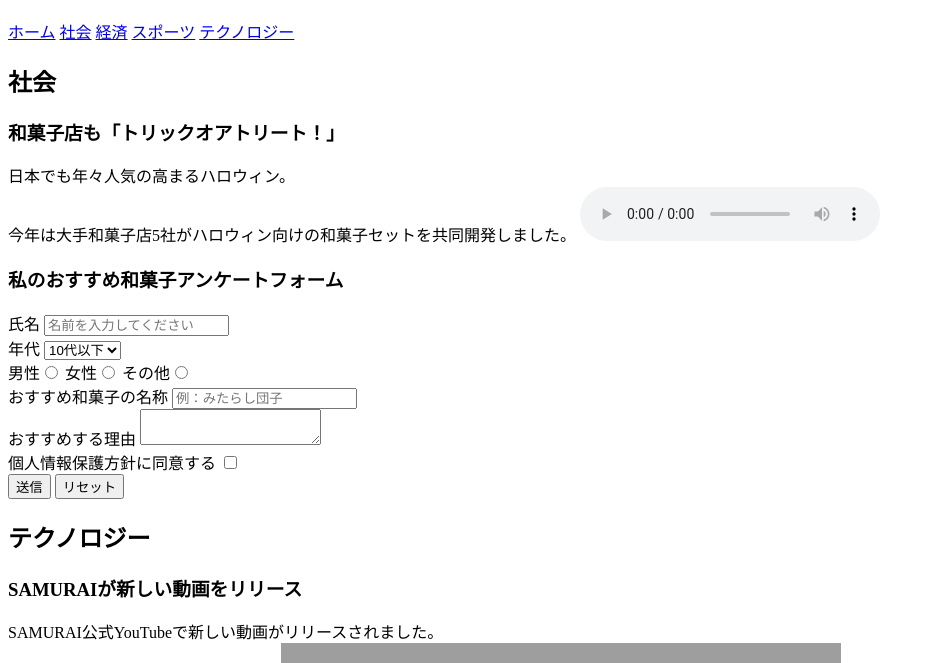
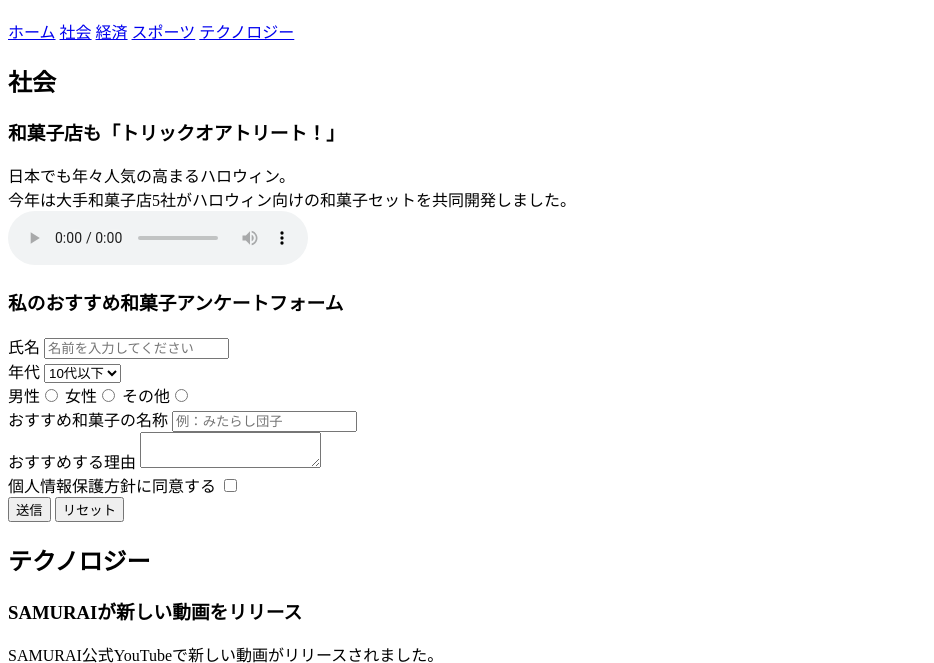
Before and after one commit to sena0904/html-css-basic-kadai, a plain HTML site: page kadai_008/kadai_008.html in a window 1280 px wide. Shown: the part 70-733 px from the top of the page, without its empty margins (0-934 px from the left). Drawn offline with Linux system fonts and the light colour scheme; grey boxes are pictures that could not be loaded.

Commit message:
kadai_008をアップロード

```diff
--- a/kadai_008/kadai_008.html
+++ b/kadai_008/kadai_008.html
@@ -22,7 +22,7 @@
             <section>
                 <h3>和菓子店も「トリックオアトリート！」</h3>
                 <p>日本でも年々人気の高まるハロウィン。<br>
-                今年は大手和菓子店5社がハロウィン向けの和菓子セットを共同開発しました。
+                今年は大手和菓子店5社がハロウィン向けの和菓子セットを共同開発しました。<br>
                 <audio src="ichi.mp3" controls></audio>
                 </p>
             </section>
```
